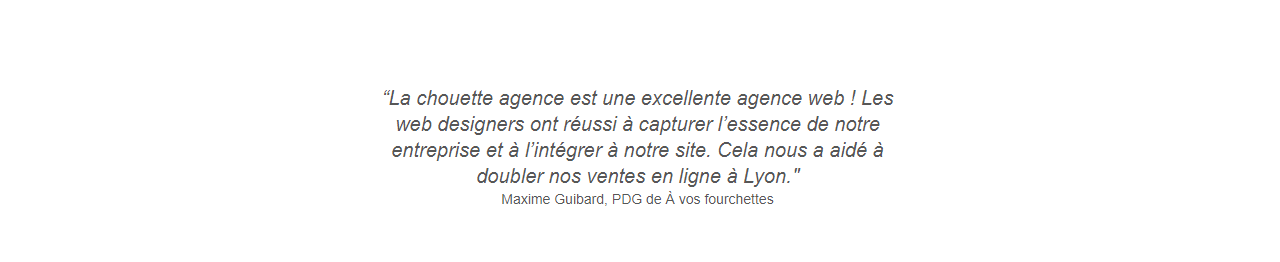
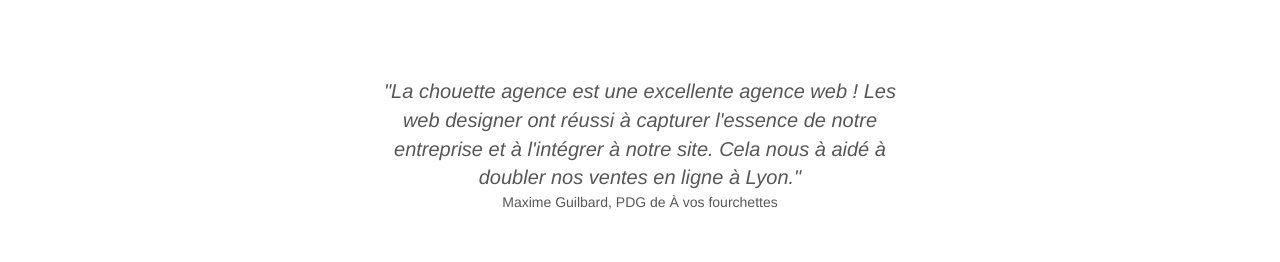
Before and after one commit to greg-programmer/Gregory.Schoemaecker_4_25012022_original-, a plain HTML site: page index.html in a window 1280 px wide. Shown: the part 887-1149 px from the top of the page. Drawn offline with Linux system fonts and the light colour scheme.

Commit message:
update image

```diff
--- a/index.html
+++ b/index.html
@@ -134,8 +134,14 @@
 		</div>
 		<div class="row voffset-lg voffset">
 			<div class="col-xs-12 col-md-8 col-md-offset-2 text-center">
-				<img alt="agence web, agence web paris, web design paris, stratégie web" src="img/citation.png" />
-
+                <p class="p-citation">"La chouette agence est une excellente agence web ! Les
+					web designer ont réussi à capturer l'essence de notre
+					entreprise et à l'intégrer à notre site. Cela nous à aidé à
+					doubler nos ventes en ligne à Lyon."
+				</p>
+				 <p>
+					<span class="span-citation">Maxime Guilbard, PDG de À vos fourchettes</span>
+				</p>
 			</div>
 		</div>
 	</div>
--- a/style.css
+++ b/style.css
@@ -6,6 +6,8 @@ body {
     -webkit-font-smoothing: antialiased;
     -moz-osx-font-smoothing: grayscale;
 }
+
+
 
 a,
 button {
@@ -74,6 +76,20 @@ a:hover {
 
 .bg-repeat {
     background: repeat;
+}
+.p-citation{
+    width: 84%;
+    display: flex;
+    flex-direction: column;
+    font-size: 20px;
+    font-style: italic;
+    margin: auto;
+}
+.p-citation strong{
+    font-weight: normal;
+}
+.span-citation{
+    font-size: 14px;
 }
 
 .bg-t-edge {
@@ -361,6 +377,7 @@ a:hover {
     position: relative;
     z-index: 2;
 }
+
 
 @media (min-width: 768px) {
     .site-navigation {
```
